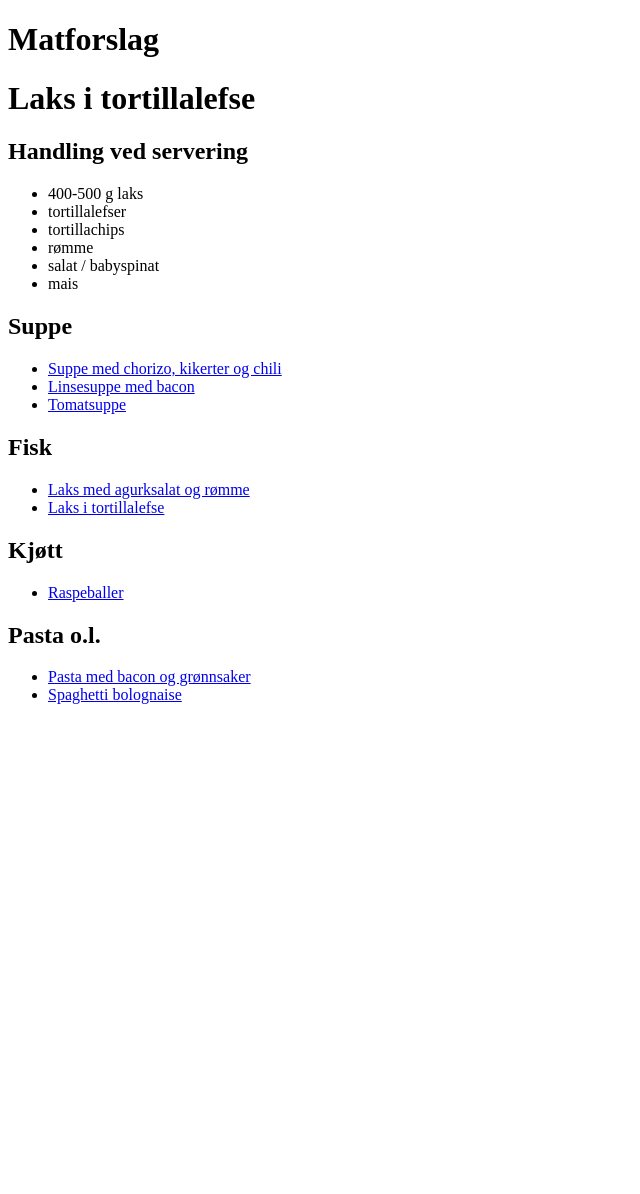
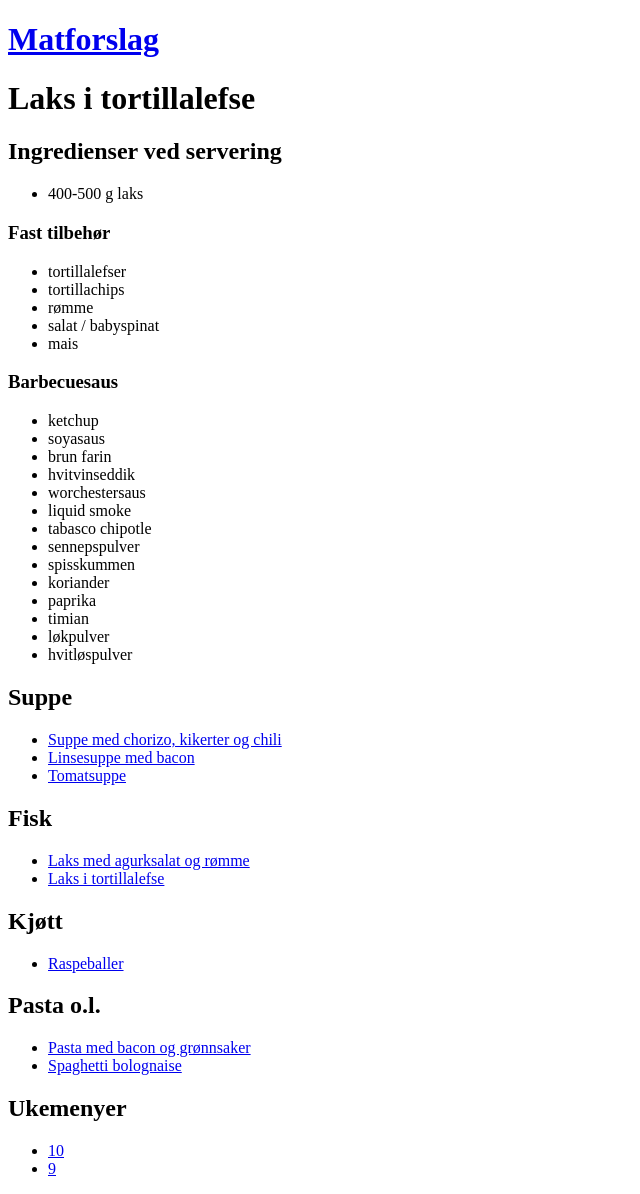
Before and after one commit to arejoh/matforslag, a Jekyll site: the page built from handlelister/laks_i_tortilla.md, in a window 1280 px wide. Shown: the whole page, without its empty margins (0-640 px from the left). Built offline with Jekyll 4.4.1, drawn with Linux system fonts in a browser that asks for light colours; before the commit the page ends 900 px from its top, so only the background shows below that.

Commit message:
More tinkering with navigation and finding out how to include files in others

```diff
--- /dev/null
+++ b/_includes/.tilbehor/barbecuesaus.md
@@ -0,0 +1,14 @@
+- ketchup
+- soyasaus
+- brun farin
+- hvitvinseddik
+- worchestersaus
+- liquid smoke
+- tabasco chipotle
+- sennepspulver
+- spisskummen
+- koriander
+- paprika
+- timian
+- løkpulver
+- hvitløspulver
--- a/_includes/head.html
+++ b/_includes/head.html
@@ -7,5 +7,5 @@
   </head>
   <body>
     <header class="site-header" role="banner">
-      <h1 class="site-header__title">{{ site.name }}</h1>
+      <h1 class="site-header__title"><a href="{{ site.baseurl }}/">{{ site.name }}</a></h1>
     </header>
--- /dev/null
+++ b/_includes/matforslag.html
@@ -0,0 +1,12 @@
+<nav class="dinners">
+{% for category in site.data.categories  %}
+  <h2 class="dinners__title--{{ category.category }}">{{ category.name }}</h2>
+  <ul class="dinners__list--{{ category-category }}">
+  {% for p in site.pages %}
+    {% if p.category == category.category %}
+    <li class="dinners__listitem"><a href="{{ site.baseurl }}{{ p.url }}">{{ p.title  }}</a></li>
+  {% endif %}
+  {% endfor %}
+  </ul>
+{% endfor %}
+</nav>
--- a/_includes/nav.html
+++ /dev/null
@@ -1,12 +0,0 @@
-<nav>
-{% for category in site.data.categories  %}
-  <h2>{{ category.name }}</h2>
-  <ul>
-  {% for p in site.pages  %}
-    {% if p.category == category.category %}
-    <li><a href="{{ site.baseurl }}{{ p.url }}">{{ p.title  }}</a></li>
-  {% endif %}
-  {% endfor %}
-  </ul>
-{% endfor %}
-</nav>
--- /dev/null
+++ b/_includes/ukemenyer.html
@@ -0,0 +1,11 @@
+{% assign pages=site.pages | sort: 'week'  %}
+<nav class="week-menus">
+  <h1 class="week-menus__title">Ukemenyer</h1>
+  <ul class="week-menus__list">
+    {% for p in pages reversed %}
+      {% if p.type == "menu" %}
+        <li><a href="{{ site.baseurl }}{{ p.url }}">{{ p.week }}</li>
+      {% endif %}
+    {% endfor %}
+  </ul>
+</nav>
--- a/_layouts/default.html
+++ b/_layouts/default.html
@@ -1,8 +1,9 @@
 {% include head.html %}
     <main role="main">
-      <h1>{{ page.title }}</h1>
-      {% if page.receipe %}<p><a href="{{ page.receipe }}">Se oppskrift online</a></p>{% endif %}
+      <h1 class="page__title">{{ page.title }}</h1>
+      {% if page.receipe %}<p class="receipe-link"><a href="{{ page.receipe }}">Se oppskrift online</a></p>{% endif %}
       {{ content }}
     </main>
-{% include nav.html %}
+{% include matforslag.html %}
+{% include ukemenyer.html %}
 {% include foot.html %}
--- a/handlelister/laks_i_tortilla.md
+++ b/handlelister/laks_i_tortilla.md
@@ -4,11 +4,16 @@ layout: default
 category: fisk
 ---
 
-## Handling ved servering
+## Ingredienser ved servering
 
 - 400-500 g laks
-- tortillalefser
-- tortillachips
-- rømme
-- salat / babyspinat
-- mais
+
+### Fast tilbehør
+
+{% capture tilbehor %}{% include .tilbehor/tortilla.md %}{% endcapture %}
+{{ tilbehor | markdownify }}
+
+### Barbecuesaus
+
+{% capture barbecue %}{% include .tilbehor/barbecuesaus.md %}{% endcapture %}
+{{ barbecue | markdownify }}
--- a/menyer/10.md
+++ b/menyer/10.md
@@ -1,6 +1,8 @@
 ---
 layout: default
 title: Meny uke 10
+type: menu
+week: 10
 ---
 
 ### Mandag
--- a/menyer/9.md
+++ b/menyer/9.md
@@ -1,6 +1,8 @@
 ---
 layout: default
 title: Meny uke 9
+type: menu
+week: 9
 ---
 
 ### Mandag
```
Also changed, not shown: _includes/.tilbehor/test.md (added, +1 -0 lines), _includes/.tilbehor/tortilla.md (added, +5 -0 lines).
